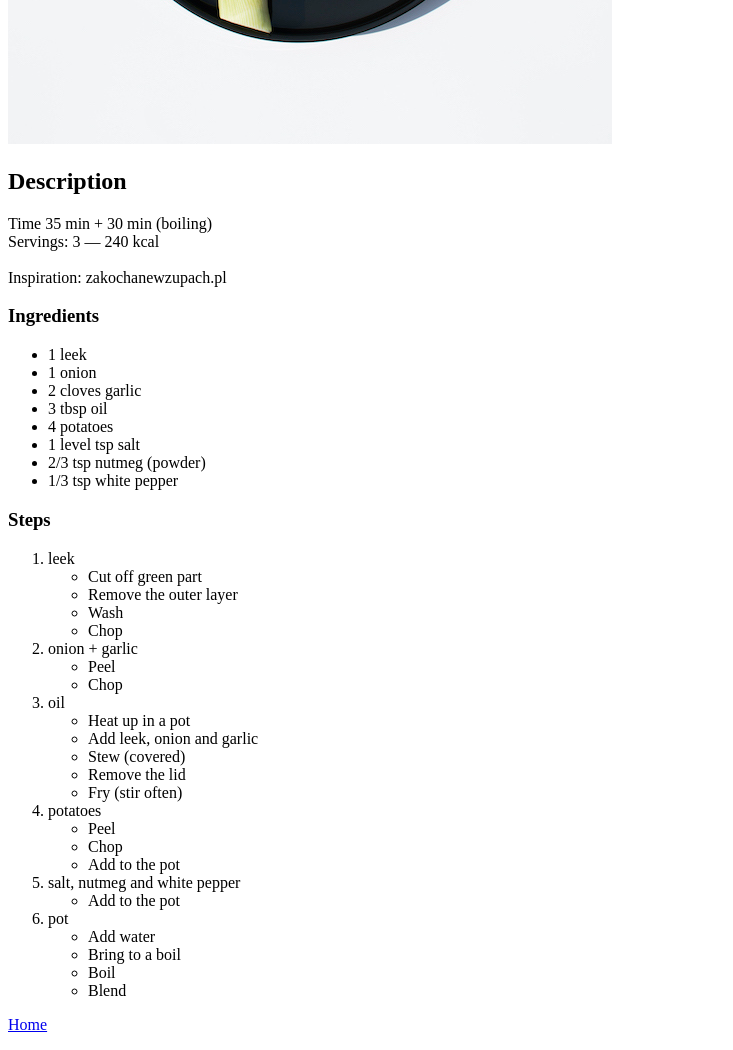
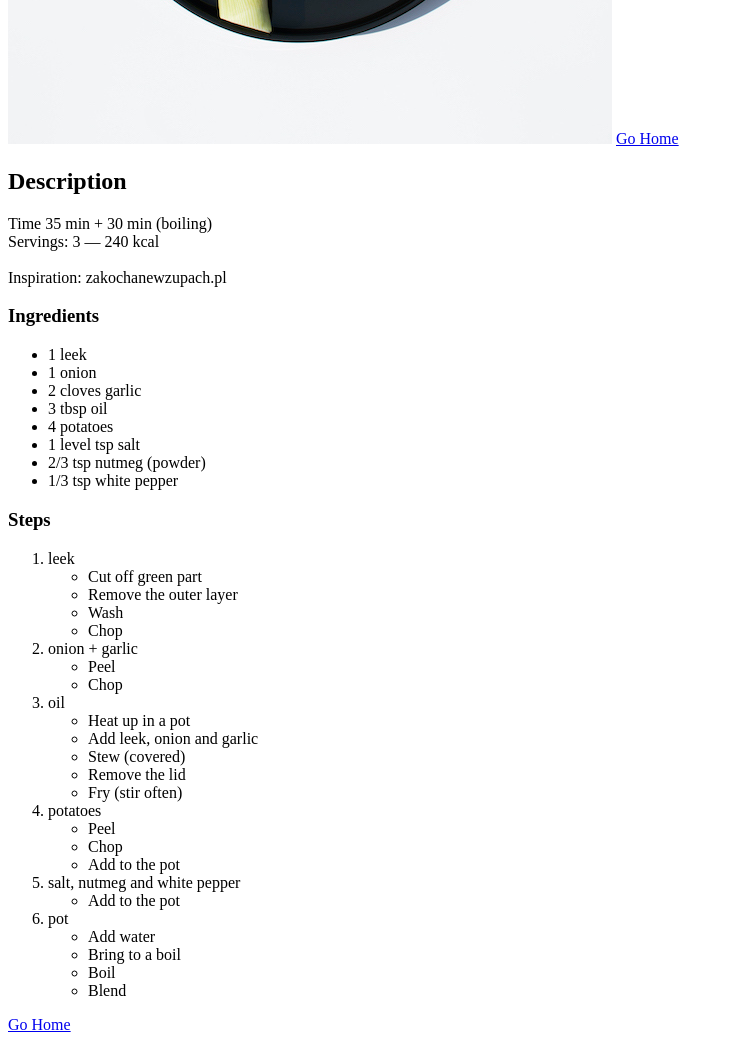
Before and after one commit to mRzadzinski/odin-recipes, a plain HTML site: page recipes/leek.html in a window 1280 px wide. Shown: the part 540-1590 px from the top of the page, without its empty margins (0-733 px from the left). Drawn offline with Linux system fonts and the light colour scheme.

Commit message:
Add index links on top of recipe pages

```diff
--- a/recipes/leek.html
+++ b/recipes/leek.html
@@ -9,6 +9,7 @@
     <body>
         <h1>Cream of Leek</h1>
         <img src="../images/leek.jpg">
+        <a href="../index.html">Go Home</a>
 
         <h2>Description</h2>
         <p>Time 35 min + 30 min (boiling)  <br> Servings: 3 — 240 kcal <br><br> Inspiration: zakochanewzupach.pl</p>
@@ -72,7 +73,7 @@
             </li>
         </ol>
         <p>
-            <a href="../index.html">Home</a>
+            <a href="../index.html">Go Home</a>
         </p>
     </body>
 </html>
```
Also changed, not shown: recipes/potato_cucumber.html (+2 -1 lines), recipes/roasted_vegetable.html (+2 -1 lines).
